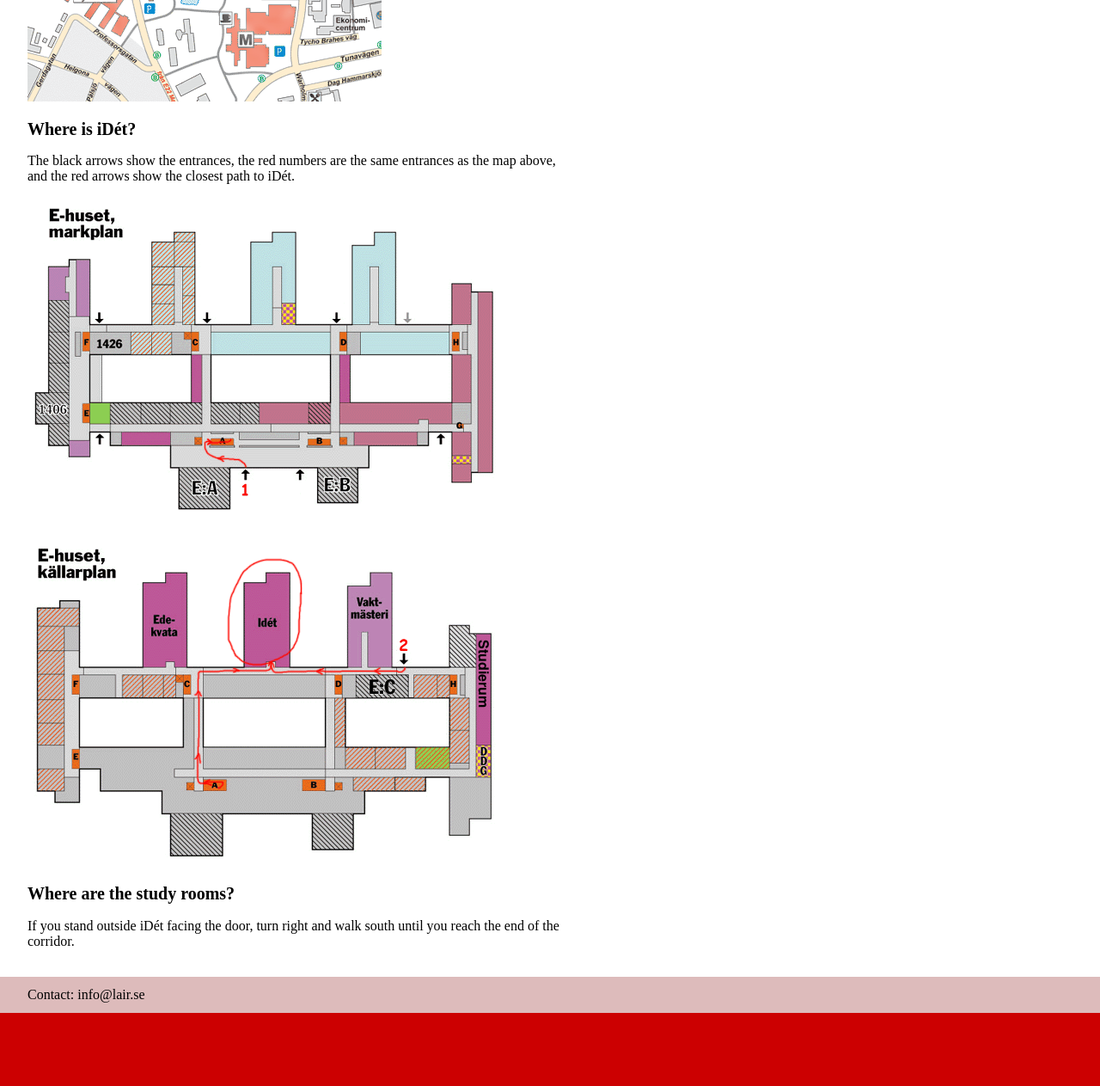
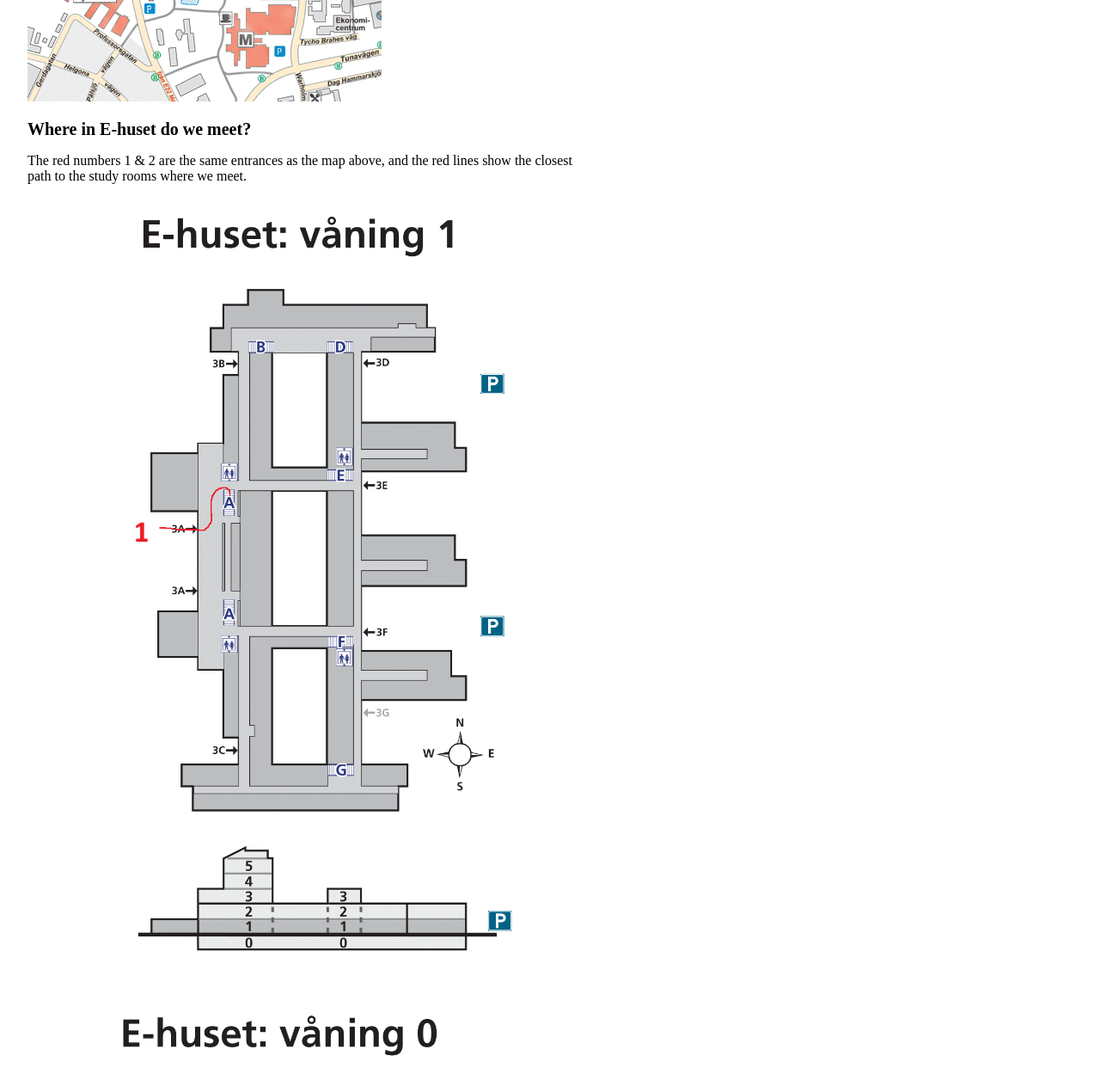
Before and after one commit to samaltrell/samaltrell.github.io, a plain HTML site: page en/map.html in a window 1280 px wide. Shown: the part 680-1943 px from the top of the page at 86% size. Before the commit the page ends 1858 px from the top, so only its background shows below. Drawn offline with Linux system fonts and the light colour scheme.

Commit message:
Updated all information and maps for the english page.

```diff
--- a/en/map.html
+++ b/en/map.html
@@ -28,33 +28,24 @@ Where is E-huset?
 
 <p>
 E-huset is marked with an E on the map.
-The red 1 is the main entrance, and 2 is the entrance closest to iDét.
-The doors lock at 18:00, so it's best if you show up a bit before then.
+The red 1 is the main entrance, and 2 is the entrance closest to our meeting spot.
 
 <p>
 <img src="../img/karta1.gif">
 
 <h2>
-Where is iDét?
+Where in E-huset do we meet?
 </h2>
 
 <p>
-The black arrows show the entrances, the red numbers are the same entrances
-as the map above, and the red arrows show the closest path to iDét.
+The red numbers 1 & 2 are the same entrances as the map above, and the red lines show the closest path to
+the study rooms where we meet.
 
 <p>
-<img src="../img/karta2.gif">
+<img src="../img/E-1-1.png">
 
 <p>
-<img src="../img/karta3b.png">
-
-<h2>
-Where are the study rooms?
-</h2>
-
-<p>
-If you stand outside iDét facing the door, turn right and walk
-south until you reach the end of the corridor.
+<img src="../img/E-0-1.png">
 
 </article>
 <footer>
```
Also changed, not shown: en/index.html (+4 -4 lines).
